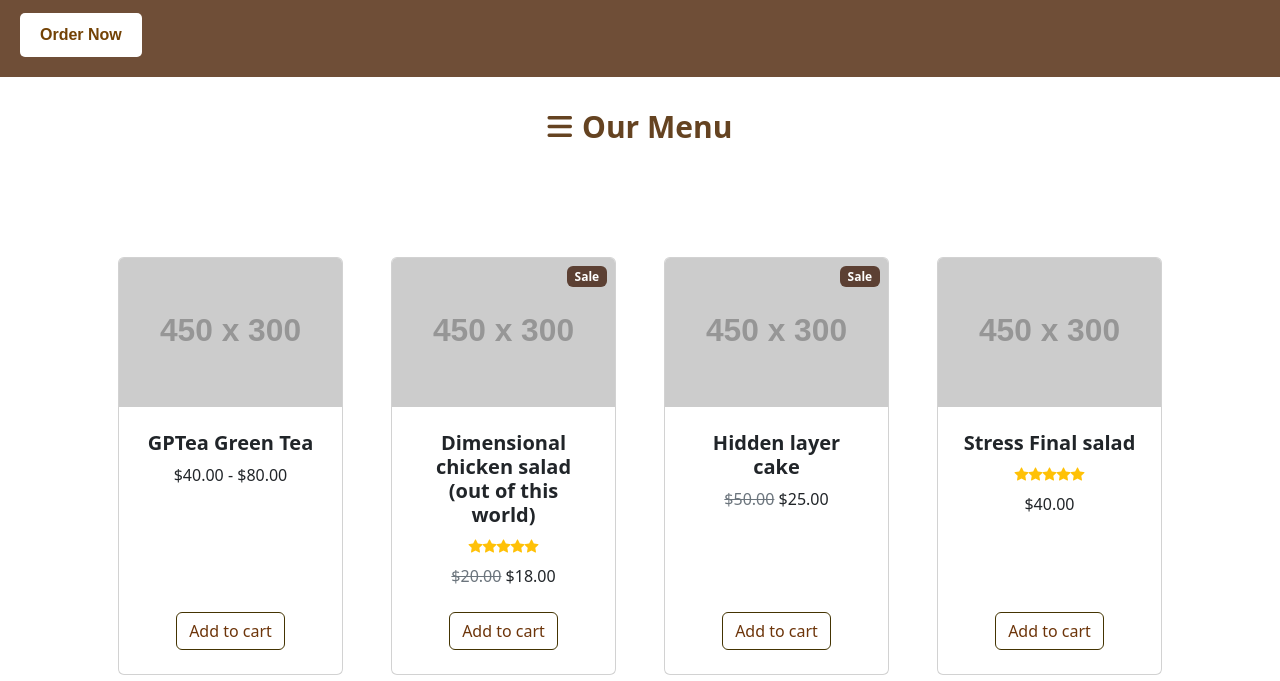
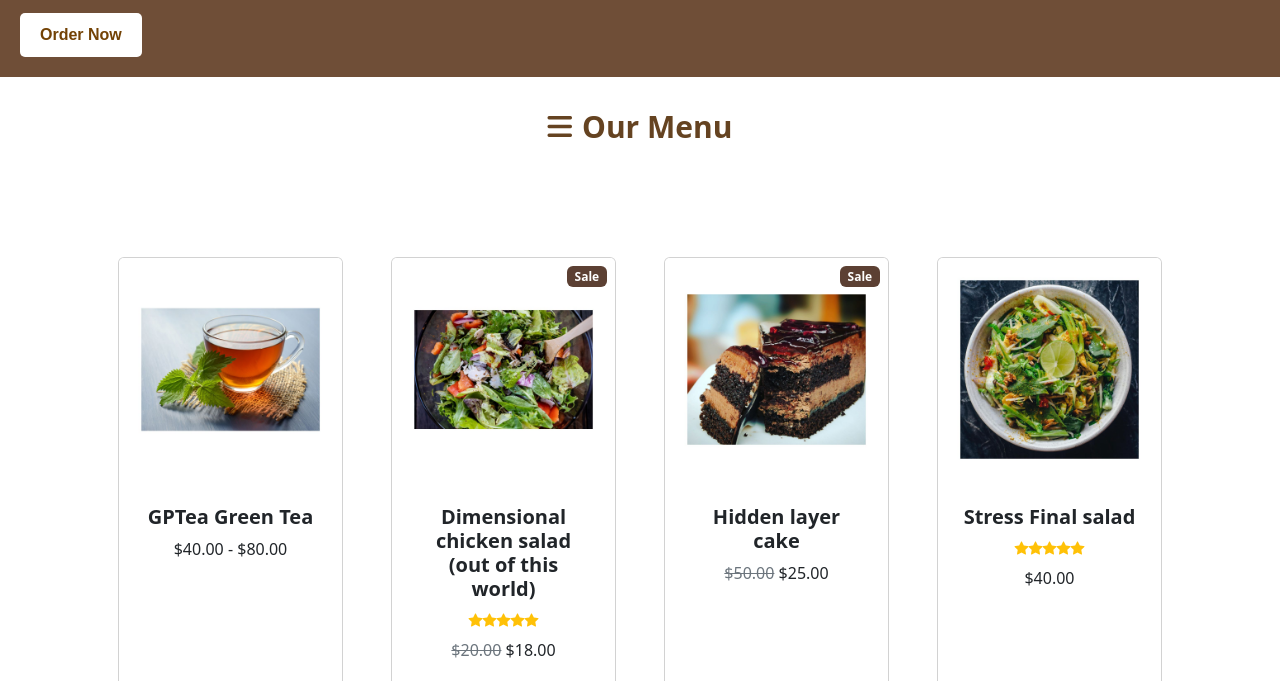
Before and after one commit to britt-klose/DBFinalProject, a website: page DBFinalProject/Index.html in a window 1280 px wide. Shown: the part 599-1280 px from the top of the page. Drawn offline with nearby package versions, Linux system fonts and the light colour scheme; placeholder pictures from the web are drawn by us.

Commit message:
Update Index.html
test adding in photo links for items

```diff
--- a/DBFinalProject/Index.html
+++ b/DBFinalProject/Index.html
@@ -86,7 +86,7 @@
                     <div class="col mb-5">
                         <div class="card h-100">
                             <!-- Product image-->
-                            <img class="card-img-top" src="https://dummyimage.com/450x300/dee2e6/6c757d.jpg"alt="..." />
+                            <img class="card-img-top" src="/img/itemimgs/hottea.jpg"alt="..." />
                             <!-- Product details-->
                             <div class="card-body p-4">
                                 <div class="text-center">
@@ -108,7 +108,7 @@
                             <!-- Sale badge-->
                             <div class="badge bg-dark text-white position-absolute" style="top: 0.5rem; right: 0.5rem">Sale</div>
                             <!-- Product image-->
-                            <img class="card-img-top" src="https://dummyimage.com/450x300/dee2e6/6c757d.jpg" alt="..." />
+                            <img class="card-img-top" src="/img/itemimgs/salad1.jpg" alt="..." />
                             <!-- Product details-->
                             <div class="card-body p-4">
                                 <div class="text-center">
@@ -138,7 +138,7 @@
                             <!-- Sale badge-->
                             <div class="badge bg-dark text-white position-absolute" style="top: 0.5rem; right: 0.5rem">Sale</div>
                             <!-- Product image-->
-                            <img class="card-img-top" src="https://dummyimage.com/450x300/dee2e6/6c757d.jpg" alt="..." />
+                            <img class="card-img-top" src="/img/itemimgs/cake1.jpg" alt="..." />
                             <!-- Product details-->
                             <div class="card-body p-4">
                                 <div class="text-center">
@@ -158,7 +158,7 @@
                     <div class="col mb-5">
                         <div class="card h-100">
                             <!-- Product image-->
-                            <img class="card-img-top" src="https://dummyimage.com/450x300/dee2e6/6c757d.jpg" alt="..." />
+                            <img class="card-img-top" src="/img/itemimgs/salad2.jpg" alt="..." />
                             <!-- Product details-->
                             <div class="card-body p-4">
                                 <div class="text-center">
```
